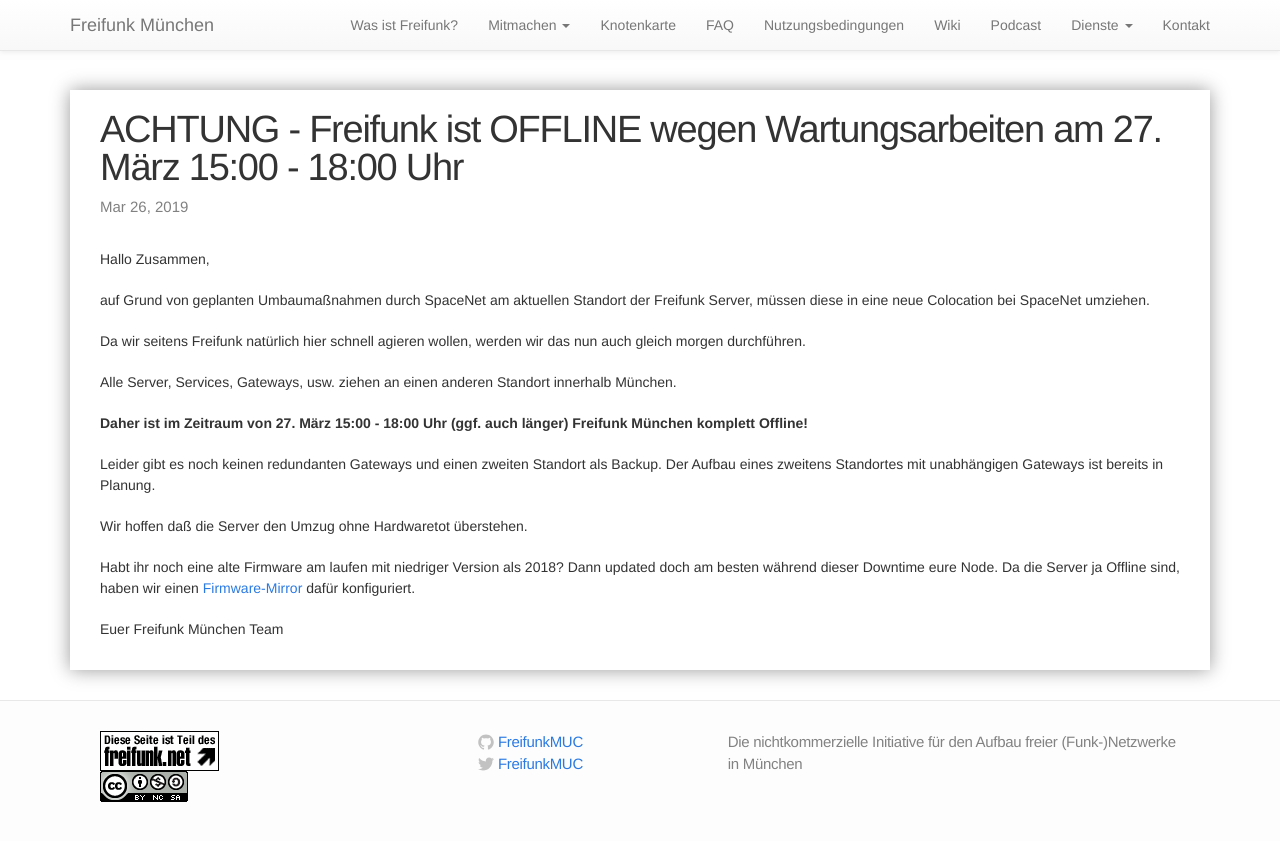
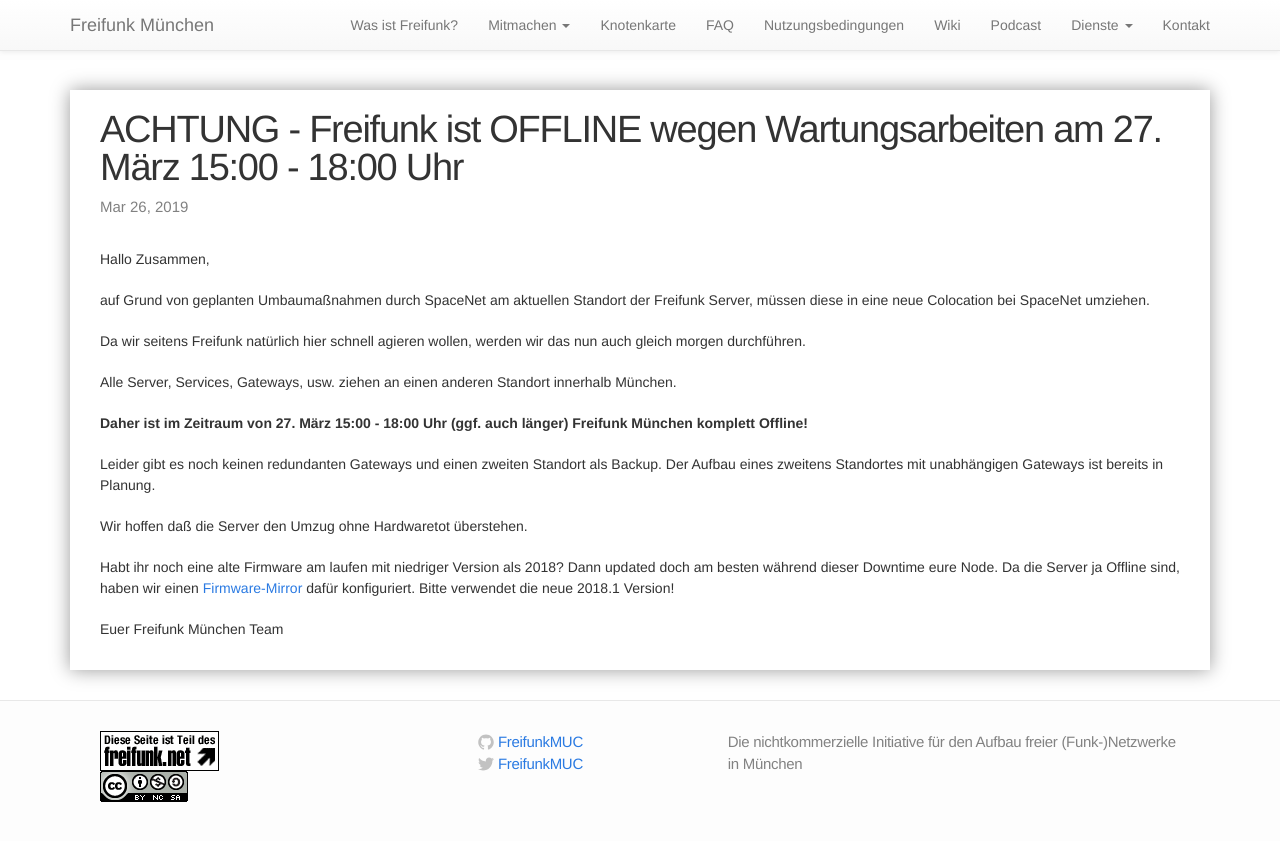
Before and after one commit to freifunkMUC/freifunkmuc.github.io, a Jekyll site: the page built from _posts/2019-03-26-hardware-umzug-spacenet.markdown, in a window 1280 px wide. Shown: the top 841 px of the page. Built offline with Jekyll 4.4.1, drawn with Linux system fonts in a browser that asks for light colours.

Commit message:
Hinweis auf 2018.1 hinzugefuegt

```diff
--- a/_posts/2019-03-26-hardware-umzug-spacenet.markdown
+++ b/_posts/2019-03-26-hardware-umzug-spacenet.markdown
@@ -21,7 +21,7 @@ Leider gibt es noch keinen redundanten Gateways und einen zweiten Standort als B
 
 Wir hoffen daß die Server den Umzug ohne Hardwaretot überstehen.
 
-Habt ihr noch eine alte Firmware am laufen mit niedriger Version als 2018? Dann updated doch am besten während dieser Downtime eure Node. Da die Server ja Offline sind, haben wir einen [Firmware-Mirror](http://firmware.awlnx.space/) dafür konfiguriert.
+Habt ihr noch eine alte Firmware am laufen mit niedriger Version als 2018? Dann updated doch am besten während dieser Downtime eure Node. Da die Server ja Offline sind, haben wir einen [Firmware-Mirror](http://firmware.awlnx.space/v2018.1//) dafür konfiguriert. Bitte verwendet die neue 2018.1 Version!
 
 
 Euer Freifunk München Team
```
